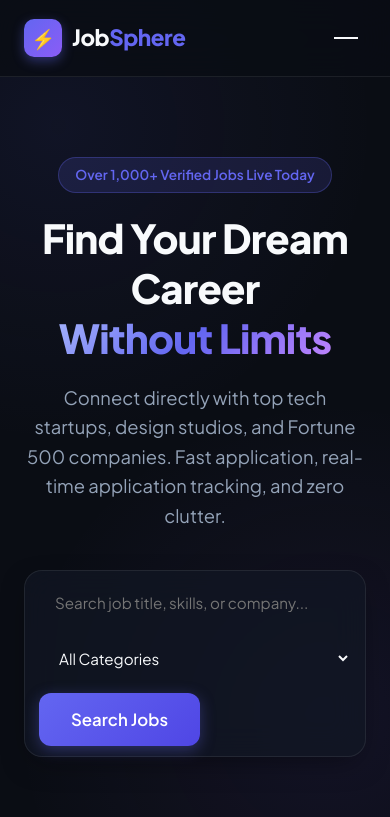
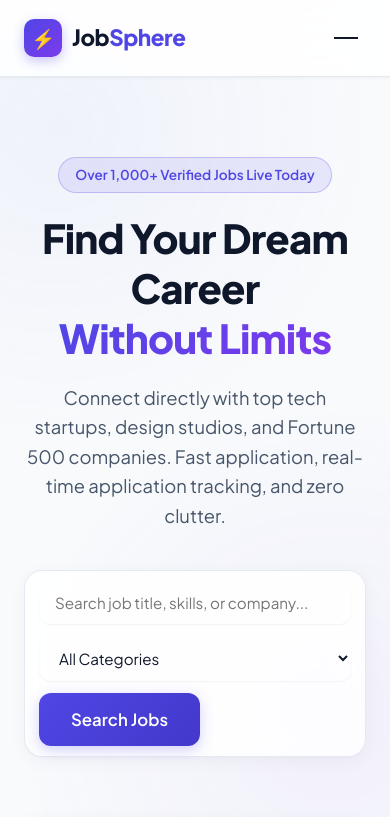
Before and after one commit to harshitkumar2035/FULL-STACK-JOB-PORTAL, a React (Vite) app in the folder client/: page / in a window 390 px wide. Shown: the top 817 px of the page. Built offline with nearby package versions, Linux system fonts and the light colour scheme; no server answers.

Commit message:
Add full-stack-job-portal files

```diff
--- a/client/src/components/ApplyModal.jsx
+++ b/client/src/components/ApplyModal.jsx
@@ -43,7 +43,7 @@ function ApplyModal({ job, onClose, onSuccess }) {
       left: 0,
       right: 0,
       bottom: 0,
-      background: "rgba(0, 0, 0, 0.75)",
+      background: "rgba(15, 23, 42, 0.45)",
       backdropFilter: "blur(8px)",
       zIndex: 1000,
       display: "flex",
@@ -51,7 +51,7 @@ function ApplyModal({ job, onClose, onSuccess }) {
       justifyContent: "center",
       padding: "20px"
     }}>
-      <div className="glass-panel animate-fade-in" style={{ width: "100%", maxWidth: "550px", padding: "32px", position: "relative" }}>
+      <div className="glass-panel animate-fade-in" style={{ width: "100%", maxWidth: "550px", padding: "32px", position: "relative", background: "var(--bg-surface)", boxShadow: "0 20px 40px rgba(0,0,0,0.15)" }}>
         <button
           onClick={onClose}
           style={{
--- a/client/src/components/Navbar.css
+++ b/client/src/components/Navbar.css
@@ -2,10 +2,11 @@
   position: sticky;
   top: 0;
   z-index: 100;
-  background: rgba(10, 13, 20, 0.85);
+  background: var(--bg-glass);
   backdrop-filter: blur(20px);
   -webkit-backdrop-filter: blur(20px);
   border-bottom: 1px solid var(--border-glass);
+  box-shadow: 0 1px 3px rgba(0, 0, 0, 0.05);
 }
 
 .navbar-container {
@@ -33,7 +34,8 @@
   align-items: center;
   justify-content: center;
   font-size: 1.2rem;
-  box-shadow: 0 4px 12px rgba(99, 102, 241, 0.4);
+  color: #ffffff;
+  box-shadow: 0 4px 12px rgba(79, 70, 229, 0.3);
 }
 
 .logo-text {
@@ -69,7 +71,7 @@
   bottom: 0;
   left: 0;
   width: 100%;
-  height: 2px;
+  height: 2.5px;
   background: linear-gradient(90deg, var(--primary), var(--accent));
   border-radius: 2px;
 }
@@ -85,7 +87,7 @@
   align-items: center;
   gap: 12px;
   padding: 4px 6px 4px 12px;
-  background: rgba(255, 255, 255, 0.04);
+  background: var(--bg-surface-hover);
   border: 1px solid var(--border-glass);
   border-radius: var(--radius-full);
 }
@@ -104,6 +106,25 @@
   font-size: 0.9rem;
   font-weight: 600;
   color: var(--text-main);
+}
+
+.theme-toggle-btn {
+  background: var(--bg-surface-hover);
+  border: 1px solid var(--border-glass);
+  width: 36px;
+  height: 36px;
+  border-radius: 50%;
+  display: flex;
+  align-items: center;
+  justify-content: center;
+  font-size: 1.1rem;
+  color: var(--text-main);
+  transition: var(--transition);
+}
+
+.theme-toggle-btn:hover {
+  transform: scale(1.05);
+  border-color: var(--primary);
 }
 
 .mobile-toggle {
@@ -138,6 +159,7 @@
     padding: 30px 24px;
     gap: 20px;
     border-bottom: 1px solid var(--border-glass);
+    box-shadow: 0 10px 20px rgba(0, 0, 0, 0.05);
     transform: translateY(-150%);
     transition: transform 0.3s ease;
   }
--- a/client/src/index.css
+++ b/client/src/index.css
@@ -1,10 +1,43 @@
 @import url('https://fonts.googleapis.com/css2?family=Plus+Jakarta+Sans:wght@300;400;500;600;700;800&display=swap');
 
+/* Default Light Theme */
 :root {
+  --bg-primary: #f8fafc;
+  --bg-surface: #ffffff;
+  --bg-surface-hover: #f1f5f9;
+  --bg-glass: rgba(255, 255, 255, 0.85);
+  --bg-glass-card: #ffffff;
+  --border-glass: rgba(226, 232, 240, 0.9);
+  --border-glass-hover: rgba(99, 102, 241, 0.4);
+
+  --primary: #4f46e5;
+  --primary-hover: #4338ca;
+  --primary-glow: rgba(79, 70, 229, 0.15);
+  --accent: #7c3aed;
+  --emerald: #059669;
+  --amber: #d97706;
+  --rose: #e11d48;
+
+  --text-main: #0f172a;
+  --text-sub: #475569;
+  --text-muted: #64748b;
+
+  --radius-sm: 8px;
+  --radius-md: 12px;
+  --radius-lg: 18px;
+  --radius-full: 9999px;
+
+  --shadow-glow: 0 10px 25px -5px rgba(79, 70, 229, 0.15);
+  --shadow-card: 0 4px 20px -2px rgba(0, 0, 0, 0.05), 0 2px 6px -1px rgba(0, 0, 0, 0.02);
+  --transition: all 0.25s cubic-bezier(0.4, 0, 0.2, 1);
+}
+
+/* Optional Dark Theme attribute override */
+[data-theme="dark"] {
   --bg-primary: #0a0d14;
   --bg-surface: #121824;
   --bg-surface-hover: #1a2233;
-  --bg-glass: rgba(18, 24, 36, 0.7);
+  --bg-glass: rgba(18, 24, 36, 0.85);
   --bg-glass-card: rgba(255, 255, 255, 0.03);
   --border-glass: rgba(255, 255, 255, 0.08);
   --border-glass-hover: rgba(99, 102, 241, 0.4);
@@ -21,14 +54,8 @@
   --text-sub: #94a3b8;
   --text-muted: #64748b;
 
-  --radius-sm: 8px;
-  --radius-md: 12px;
-  --radius-lg: 18px;
-  --radius-full: 9999px;
-
   --shadow-glow: 0 0 25px rgba(99, 102, 241, 0.15);
   --shadow-card: 0 10px 30px -10px rgba(0, 0, 0, 0.5);
-  --transition: all 0.25s cubic-bezier(0.4, 0, 0.2, 1);
 }
 
 * {
@@ -45,8 +72,8 @@ body {
   line-height: 1.6;
   overflow-x: hidden;
   background-image:
-    radial-gradient(circle at 15% 15%, rgba(99, 102, 241, 0.08) 0%, transparent 40%),
-    radial-gradient(circle at 85% 85%, rgba(139, 92, 246, 0.08) 0%, transparent 40%);
+    radial-gradient(circle at 15% 15%, rgba(99, 102, 241, 0.05) 0%, transparent 40%),
+    radial-gradient(circle at 85% 85%, rgba(124, 58, 237, 0.05) 0%, transparent 40%);
   background-attachment: fixed;
 }
 
@@ -96,9 +123,9 @@ h1, h2, h3, h4, h5, h6 {
 }
 
 .gradient-text {
-  background: linear-gradient(135deg, #a5b4fc 0%, #6366f1 50%, #c084fc 100%);
+  background: linear-gradient(135deg, #4f46e5 0%, #7c3aed 100%);
+  -webkit-background-clip: text;
   background-clip: text;
-  -webkit-background-clip: text;
   -webkit-text-fill-color: transparent;
 }
 
@@ -113,10 +140,11 @@ h1, h2, h3, h4, h5, h6 {
 }
 
 .glass-card {
-  background: var(--bg-glass-card);
+  background: var(--bg-surface);
   border: 1px solid var(--border-glass);
   border-radius: var(--radius-md);
   padding: 24px;
+  box-shadow: var(--shadow-card);
   transition: var(--transition);
 }
 
@@ -143,17 +171,18 @@ h1, h2, h3, h4, h5, h6 {
 .form-input, .form-select, .form-textarea {
   width: 100%;
   padding: 12px 16px;
-  background: rgba(18, 24, 36, 0.8);
+  background: var(--bg-surface);
   border: 1px solid var(--border-glass);
   border-radius: var(--radius-md);
   color: var(--text-main);
   font-size: 0.95rem;
+  box-shadow: 0 1px 2px rgba(0, 0, 0, 0.05);
 }
 
 .form-input:focus, .form-select:focus, .form-textarea:focus {
   border-color: var(--primary);
   box-shadow: 0 0 0 3px var(--primary-glow);
-  background: rgba(26, 34, 51, 0.9);
+  background: var(--bg-surface);
 }
 
 .form-textarea {
@@ -175,26 +204,27 @@ h1, h2, h3, h4, h5, h6 {
 }
 
 .btn-primary {
-  background: linear-gradient(135deg, var(--primary) 0%, #4f46e5 100%);
+  background: linear-gradient(135deg, var(--primary) 0%, #4338ca 100%);
   color: #ffffff;
-  box-shadow: 0 4px 15px rgba(99, 102, 241, 0.35);
+  box-shadow: 0 4px 14px rgba(79, 70, 229, 0.25);
 }
 
 .btn-primary:hover {
   transform: translateY(-2px);
-  box-shadow: 0 6px 20px rgba(99, 102, 241, 0.5);
-  background: linear-gradient(135deg, #6366f1 0%, #4338ca 100%);
+  box-shadow: 0 6px 20px rgba(79, 70, 229, 0.4);
+  background: linear-gradient(135deg, #4338ca 0%, #3730a3 100%);
 }
 
 .btn-secondary {
-  background: rgba(255, 255, 255, 0.05);
+  background: var(--bg-surface);
   color: var(--text-main);
   border: 1px solid var(--border-glass);
+  box-shadow: 0 1px 3px rgba(0, 0, 0, 0.05);
 }
 
 .btn-secondary:hover {
-  background: rgba(255, 255, 255, 0.1);
-  border-color: rgba(255, 255, 255, 0.2);
+  background: var(--bg-surface-hover);
+  border-color: rgba(99, 102, 241, 0.3);
 }
 
 .btn-outline {
@@ -208,9 +238,9 @@ h1, h2, h3, h4, h5, h6 {
 }
 
 .btn-danger {
-  background: rgba(244, 63, 94, 0.15);
+  background: rgba(225, 29, 72, 0.08);
   color: var(--rose);
-  border: 1px solid rgba(244, 63, 94, 0.3);
+  border: 1px solid rgba(225, 29, 72, 0.25);
 }
 
 .btn-danger:hover {
@@ -242,31 +272,31 @@ h1, h2, h3, h4, h5, h6 {
 }
 
 .badge-pending {
-  background: rgba(245, 158, 11, 0.15);
+  background: rgba(217, 119, 6, 0.1);
   color: var(--amber);
-  border: 1px solid rgba(245, 158, 11, 0.3);
+  border: 1px solid rgba(217, 119, 6, 0.25);
 }
 
 .badge-shortlisted {
-  background: rgba(99, 102, 241, 0.15);
+  background: rgba(79, 70, 229, 0.1);
   color: var(--primary);
-  border: 1px solid rgba(99, 102, 241, 0.3);
+  border: 1px solid rgba(79, 70, 229, 0.25);
 }
 
 .badge-hired {
-  background: rgba(16, 185, 129, 0.15);
+  background: rgba(5, 150, 105, 0.1);
   color: var(--emerald);
-  border: 1px solid rgba(16, 185, 129, 0.3);
+  border: 1px solid rgba(5, 150, 105, 0.25);
 }
 
 .badge-rejected {
-  background: rgba(244, 63, 94, 0.15);
+  background: rgba(225, 29, 72, 0.1);
   color: var(--rose);
-  border: 1px solid rgba(244, 63, 94, 0.3);
+  border: 1px solid rgba(225, 29, 72, 0.25);
 }
 
 .badge-tag {
-  background: rgba(255, 255, 255, 0.05);
+  background: var(--bg-surface-hover);
   color: var(--text-sub);
   border: 1px solid var(--border-glass);
 }
@@ -287,7 +317,7 @@ h1, h2, h3, h4, h5, h6 {
 }
 
 .custom-table th {
-  background: rgba(18, 24, 36, 0.9);
+  background: var(--bg-surface-hover);
   color: var(--text-sub);
   padding: 16px 20px;
   font-weight: 600;
@@ -296,12 +326,12 @@ h1, h2, h3, h4, h5, h6 {
 
 .custom-table td {
   padding: 16px 20px;
-  border-bottom: 1px solid rgba(255, 255, 255, 0.04);
+  border-bottom: 1px solid var(--border-glass);
   color: var(--text-main);
 }
 
 .custom-table tr:hover td {
-  background: rgba(255, 255, 255, 0.02);
+  background: var(--bg-surface-hover);
 }
 
 /* Alert Messages */
@@ -316,22 +346,22 @@ h1, h2, h3, h4, h5, h6 {
 }
 
 .alert-error {
-  background: rgba(244, 63, 94, 0.12);
-  border: 1px solid rgba(244, 63, 94, 0.3);
-  color: #fca5a5;
+  background: rgba(225, 29, 72, 0.08);
+  border: 1px solid rgba(225, 29, 72, 0.25);
+  color: var(--rose);
 }
 
 .alert-success {
-  background: rgba(16, 185, 129, 0.12);
-  border: 1px solid rgba(16, 185, 129, 0.3);
-  color: #6ee7b7;
+  background: rgba(5, 150, 105, 0.08);
+  border: 1px solid rgba(5, 150, 105, 0.25);
+  color: var(--emerald);
 }
 
 /* Loader */
 .spinner {
   width: 36px;
   height: 36px;
-  border: 3px solid rgba(255, 255, 255, 0.1);
+  border: 3px solid rgba(79, 70, 229, 0.15);
   border-top-color: var(--primary);
   border-radius: 50%;
   animation: spin 0.8s linear infinite;
--- a/client/src/pages/Home.jsx
+++ b/client/src/pages/Home.jsx
@@ -191,7 +191,7 @@ function Home() {
         <div className="container">
           <div className="glass-panel" style={{
             padding: "50px 40px",
-            background: "linear-gradient(135deg, rgba(99, 102, 241, 0.15) 0%, rgba(139, 92, 246, 0.15) 100%)",
+            background: "linear-gradient(135deg, rgba(79, 70, 229, 0.08) 0%, rgba(124, 58, 237, 0.08) 100%)",
             border: "1px solid rgba(99, 102, 241, 0.3)",
             display: "flex",
             flexWrap: "wrap",
```
Also changed, not shown: client/src/components/Footer.jsx (+5 -4 lines), client/src/components/Navbar.jsx (+20 -1 lines).
